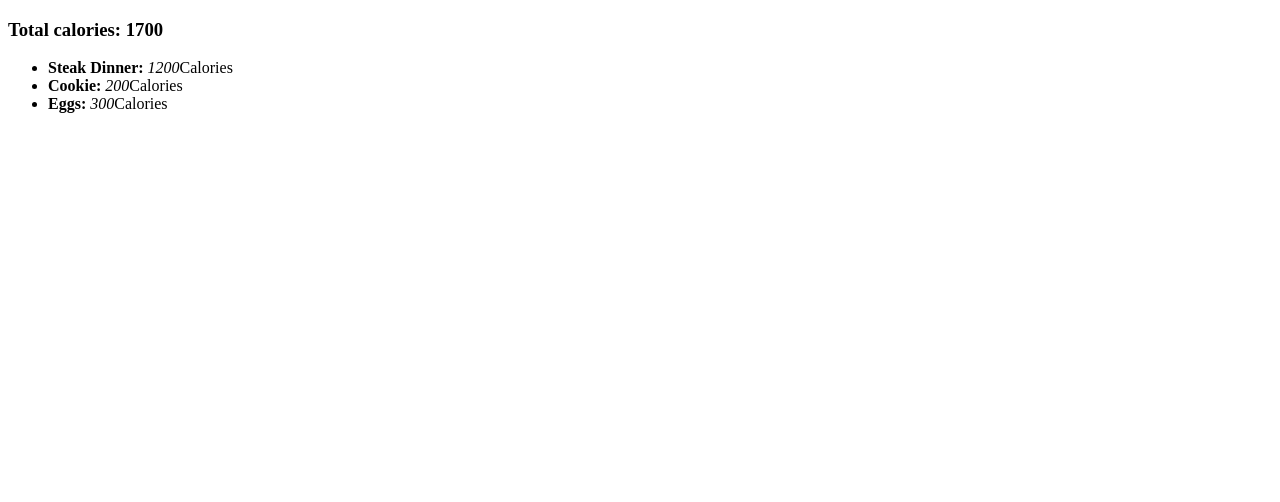
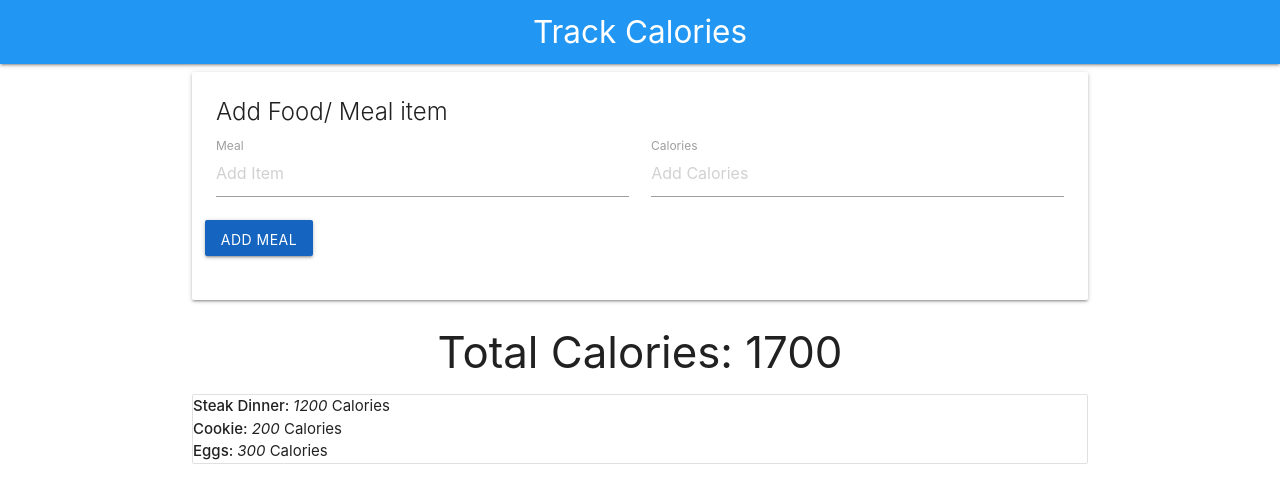
Before and after one commit to marthaamer/calory_project, a plain HTML site: page index.html in a window 1280 px wide. Drawn offline with nearby package versions, Linux system fonts and the light colour scheme.

Commit message:
Created the UI with Materialize CSS

```diff
--- a/app.js
+++ b/app.js
@@ -40,7 +40,7 @@ const UICtrl = (function (){
         populateItemList: function (items){
             let html = ''
             items.forEach(function (item){
-                html += `<li id="item-${item.id}"><strong>${item.name}: </strong><em>${item.calories}</em>Calories</li>`
+                html += `<li id="item-${item.id}"><strong>${item.name}: </strong><em>${item.calories}</em> Calories</li>`
             })
             document.querySelector('ul').innerHTML = html
         },
--- a/index.html
+++ b/index.html
@@ -6,10 +6,46 @@
           content="width=device-width, user-scalable=no, initial-scale=1.0, maximum-scale=1.0, minimum-scale=1.0">
     <meta http-equiv="X-UA-Compatible" content="ie=edge">
     <title>Calory Tracker</title>
+
+    <!-- Compiled and minified CSS -->
+    <link rel="stylesheet" href="https://cdnjs.cloudflare.com/ajax/libs/materialize/1.0.0/css/materialize.min.css">
 </head>
 <body>
-<h3>Total calories: <span class="total-calories">0</span></h3>
-<ul></ul>
-<script src="app.js"></script>
+
+    <nav>
+        <div class="nav-wrapper blue">
+            <div class="container">
+                <a href="#" class="brand-logo center">Track Calories</a>
+            </div>
+        </div>
+    </nav>
+
+    <div class="container">
+        <div class="card">
+            <div class="card-content">
+                <span class="card-title">Add Food/ Meal item</span>
+                <form class="col">
+                    <div class="row">
+                        <div class="input-field col s6">
+                            <input type="text" placeholder="Add Item" id="item-name">
+                            <label for="item-name">Meal</label>
+                        </div>
+                        <div class="input-field col s6">
+                            <input type="text" placeholder="Add Calories" id="item-calories">
+                            <label for="item-calories">Calories</label>
+                        </div>
+                        <button class="add-btn btn blue darken-3"><i class="fa fa-plus"></i> Add Meal</button>
+                    </div>
+                </form>
+            </div>
+        </div>
+        <h3 class="center-align">Total Calories: <span class="total-calories">0</span></h3>
+        <!-- Item List -->
+        <ul id="item-list" class="collection"></ul>
+    </div>
+
+    <script src="app.js"></script>
+    <!-- Compiled and minified JavaScript -->
+    <script src="https://cdnjs.cloudflare.com/ajax/libs/materialize/1.0.0/js/materialize.min.js"></script>
 </body>
 </html>
```
